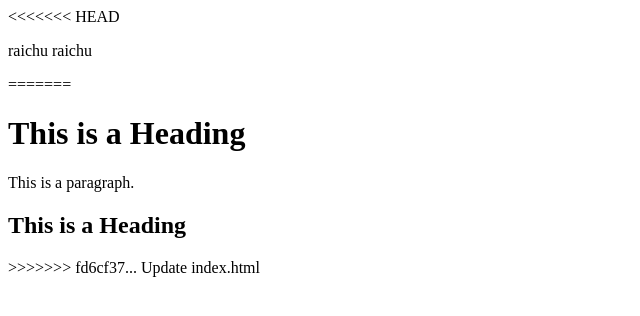
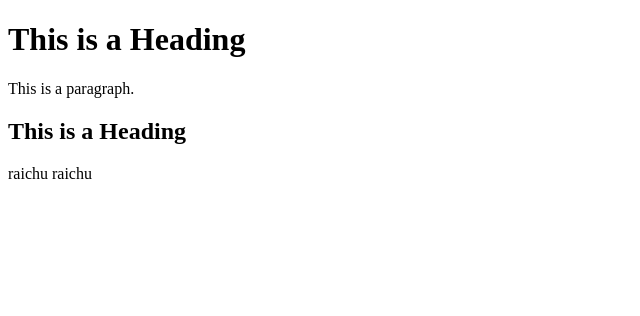
Before and after one commit to ethral/learning-git, a plain HTML site: page index.html in a window 1280 px wide. Shown: the whole page, without its empty margins (0-640 px from the left). Drawn offline with Linux system fonts and the light colour scheme.

Commit message:
updated pika pika

```diff
--- a/index.html
+++ b/index.html
@@ -5,16 +5,11 @@
 </head>
 <body>
 
-<<<<<<< HEAD
-<p>raichu raichu</p>
+    <h1>This is a Heading</h1>
+    <p>This is a paragraph.</p>
+    <h2>This is a Heading</h2>
+    <p>raichu raichu</p>
 
 
-
-
-=======
-<h1>This is a Heading</h1>
-<p>This is a paragraph.</p>
-<h2>This is a Heading</h2>
->>>>>>> fd6cf37... Update index.html
 </body>
 </html>
```
